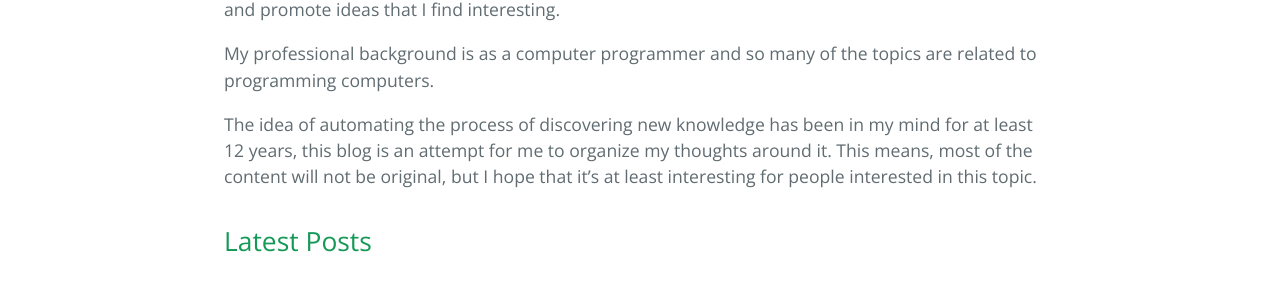
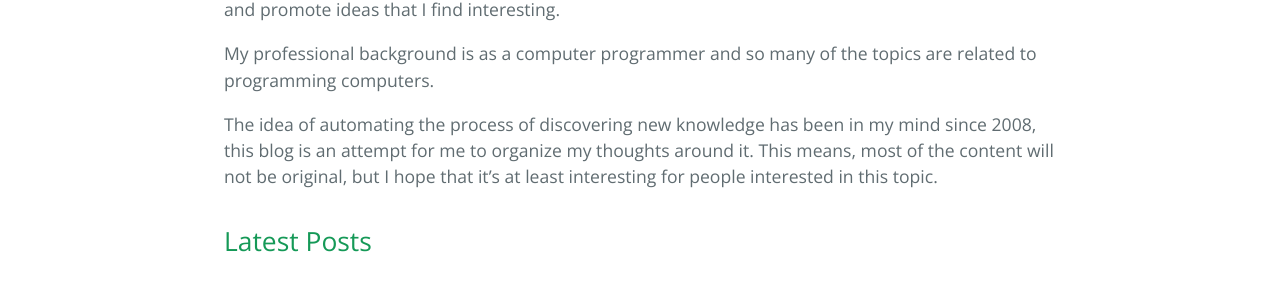
Before and after one commit to pgpbpadilla/pgpbpadilla.github.io, a Jekyll site: the page built from index.md, in a window 1280 px wide. Shown: the part 404-711 px from the top of the page. Built offline with Jekyll 4.4.1, drawn with Linux system fonts in a browser that asks for light colours.

Commit message:
chg: dev: Use year number so that I don't have to update this every year.

```diff
--- a/index.md
+++ b/index.md
@@ -9,6 +9,6 @@ My professional background is as a computer programmer and so many of the
 topics are related to programming computers.
 
 The idea of automating the process of discovering new knowledge has been in
-my mind for at least 12 years, this blog is an attempt for me to organize
+my mind since 2008, this blog is an attempt for me to organize
 my thoughts around it. This means, most of the content will not be original, but
 I hope that it's at least interesting for people interested in this topic.
```
